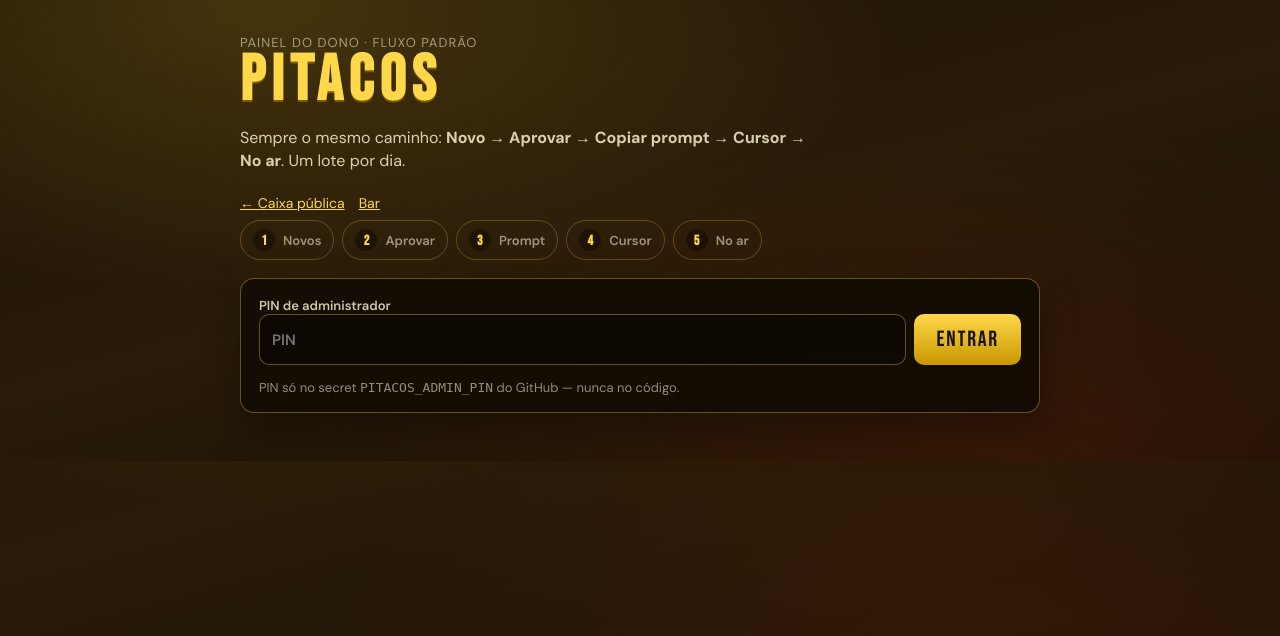
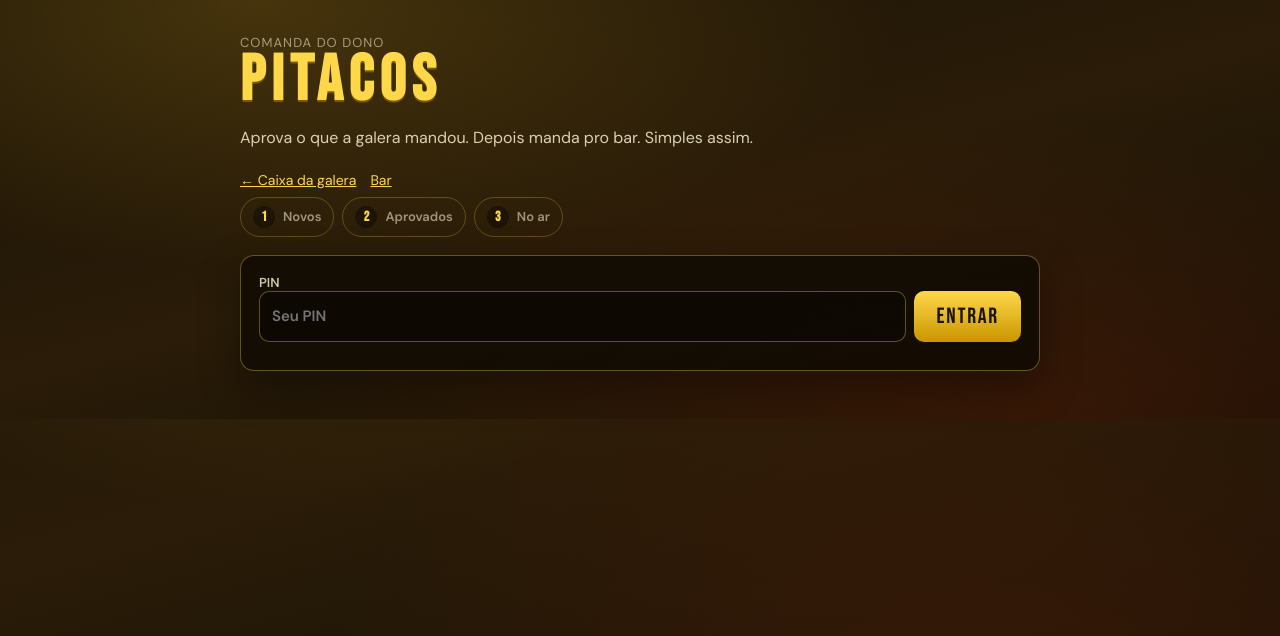
Before and after one commit to dreadpiratejhonatan/amarelinho, a PHP site: page /pitacos/aprovacao.php in a window 1280 px wide. Shown: the top 636 px of the page. Run offline with PHP 8.4, Linux system fonts and the light colour scheme.

Commit message:
Auto-merge cursor PR #16
Three clear steps: Novos → Aprovados (copy day order) → No ar.
Drop Cursor/PR/HostGator jargon from the panel UI.

Co-authored-by: Cursor Agent <cursoragent@cursor.com>
Co-authored-by: Jhonatan <dreadpiratejhonatan@users.noreply.github.com>

```diff
--- a/pitacos/app.js
+++ b/pitacos/app.js
@@ -107,14 +107,18 @@ function wireAdmin() {
     document.querySelectorAll(".pipeline__step").forEach((el) => {
       el.classList.remove("is-active", "is-done");
       const step = el.getAttribute("data-step");
-      if (step === "1" && pending > 0) el.classList.add("is-active");
-      if (step === "1" && pending === 0 && (approved > 0 || shipped > 0)) el.classList.add("is-done");
-      if (step === "2" && pending > 0) el.classList.add("is-active");
-      if (step === "2" && pending === 0 && approved > 0) el.classList.add("is-done");
-      if (step === "3" && approved > 0) el.classList.add("is-active");
-      if (step === "4" && approved > 0) el.classList.add("is-active");
-      if (step === "5" && approved > 0) el.classList.add("is-active");
-      if (step === "5" && approved === 0 && shipped > 0) el.classList.add("is-done");
+      if (step === "1") {
+        if (pending > 0) el.classList.add("is-active");
+        else if (approved > 0 || shipped > 0) el.classList.add("is-done");
+      }
+      if (step === "2") {
+        if (approved > 0) el.classList.add("is-active");
+        else if (shipped > 0 && pending === 0) el.classList.add("is-done");
+      }
+      if (step === "3") {
+        if (approved > 0) el.classList.add("is-active");
+        if (approved === 0 && shipped > 0) el.classList.add("is-done");
+      }
     });
   }
 
@@ -139,10 +143,10 @@ function wireAdmin() {
     const actions = document.createElement("div");
     actions.className = "row-actions";
 
-    const setStatus = (status, label) => {
+    const setStatus = (status, label, primary = false) => {
       const b = document.createElement("button");
       b.type = "button";
-      b.className = status === "approved" || status === "shipped" ? "btn" : "btn btn--ghost";
+      b.className = primary ? "btn" : "btn btn--ghost";
       b.textContent = label;
       b.addEventListener("click", async () => {
         try {
@@ -151,7 +155,7 @@ function wireAdmin() {
             body: { day: t.day, id: t.id, status },
           });
           await refresh(t.day);
-          showMsg(msg, `${t.id} → ${STATUS_LABEL[status] || status}`, true);
+          showMsg(msg, `${STATUS_LABEL[status] || status}.`, true);
         } catch (err) {
           showMsg(msg, err.message, false);
         }
@@ -159,15 +163,12 @@ function wireAdmin() {
       return b;
     };
 
-    // Ações só do próximo passo (fluxo padrão)
     if (mode === "pending") {
-      actions.append(setStatus("approved", "Aprovar"), setStatus("rejected", "Recusar"));
+      actions.append(setStatus("approved", "Aprovar", true), setStatus("rejected", "Recusar"));
     } else if (mode === "approved") {
-      actions.append(setStatus("pending", "Voltar pra novos"));
+      actions.append(setStatus("pending", "Voltar"));
     } else if (mode === "rejected") {
       actions.append(setStatus("pending", "Reabrir"));
-    } else if (mode === "shipped") {
-      /* sem ação — lote fechado */
     }
 
     card.append(head, when, body);
@@ -178,8 +179,8 @@ function wireAdmin() {
   async function refresh(day) {
     const data = await api("list", { day });
     const stats = data.stats || {};
-    statsEl.textContent = `Lote ${data.day} · ${stats.pending || 0} novos · ${stats.approved || 0} aprovados · ${stats.shipped || 0} no ar · ${stats.rejected || 0} recusados`;
-    promptEl.value = data.prompt || "";
+    statsEl.textContent = `${stats.pending || 0} novos · ${stats.approved || 0} aprovados · ${stats.shipped || 0} no ar`;
+    if (promptEl) promptEl.value = data.prompt || "";
     paintPipeline(stats);
 
     const buckets = { pending: [], approved: [], shipped: [], rejected: [] };
@@ -193,13 +194,14 @@ function wireAdmin() {
       if (!el) continue;
       el.innerHTML = "";
       if (!buckets[key].length) {
-        const emptyMsg = {
-          pending: "Nenhum pitaco novo neste dia.",
-          approved: "Nenhum aprovado esperando implementação.",
-          shipped: "Nenhum no ar ainda neste dia.",
-          rejected: "Nenhum recusado.",
-        }[key];
-        el.innerHTML = emptyHtml(emptyMsg);
+        el.innerHTML = emptyHtml(
+          {
+            pending: "Nada novo por enquanto.",
+            approved: "Nenhum aprovado ainda.",
+            shipped: "Ainda não fechou nenhum no ar.",
+            rejected: "Nenhum recusado.",
+          }[key]
+        );
         continue;
       }
       for (const t of buckets[key]) el.appendChild(renderTicket(t, key));
@@ -207,8 +209,10 @@ function wireAdmin() {
 
     const approveAll = document.getElementById("btn-approve-all");
     const shipAll = document.getElementById("btn-ship-all");
+    const copyBtn = document.getElementById("btn-copy-prompt");
     if (approveAll) approveAll.disabled = !(stats.pending > 0);
     if (shipAll) shipAll.disabled = !(stats.approved > 0);
+    if (copyBtn) copyBtn.disabled = !(stats.approved > 0);
   }
 
   async function enterAdmin() {
@@ -232,7 +236,7 @@ function wireAdmin() {
     e.preventDefault();
     try {
       await api("login", { method: "POST", body: { pin: pinForm.pin.value } });
-      showMsg(msg, "Entrou. Siga o fluxo 1 → 5.", true);
+      showMsg(msg, "Entrou.", true);
       await enterAdmin();
     } catch (err) {
       showMsg(msg, err.message || "PIN incorreto", false);
@@ -254,39 +258,42 @@ function wireAdmin() {
         body: { day: daySelect.value },
       });
       await refresh(daySelect.value);
-      showMsg(msg, res.changed ? `${res.changed} pitaco(s) aprovado(s). Vá pro passo 3.` : "Nada novo pra aprovar.", true);
+      showMsg(msg, res.changed ? `${res.changed} aprovado(s). Agora copia o pedido.` : "Nada novo.", true);
     } catch (err) {
       showMsg(msg, err.message, false);
     }
   });
 
   document.getElementById("btn-ship-all")?.addEventListener("click", async () => {
-    if (!confirm("Deploy HostGator já está verde? Isso marca todos os aprovados do dia como No ar.")) {
-      return;
-    }
+    if (!confirm("Já tá no site? Isso marca os aprovados do dia como no ar.")) return;
     try {
       const res = await api("ship_approved", {
         method: "POST",
         body: { day: daySelect.value },
       });
       await refresh(daySelect.value);
-      showMsg(msg, res.changed ? `Lote fechado: ${res.changed} no ar.` : "Nenhum aprovado pra marcar.", true);
+      showMsg(msg, res.changed ? `Fechado: ${res.changed} no ar.` : "Nada pra marcar.", true);
     } catch (err) {
       showMsg(msg, err.message, false);
     }
   });
 
   document.getElementById("btn-copy-prompt")?.addEventListener("click", async () => {
-    if (!promptEl.value.trim() || promptEl.value.includes("Nenhum pitaco aprovado")) {
-      showMsg(msg, "Aprove pelo menos um pitaco antes de copiar o prompt.", false);
+    const text = promptEl?.value?.trim() || "";
+    if (!text || text.includes("Nenhum pitaco aprovado")) {
+      showMsg(msg, "Aprova pelo menos um pitaco antes.", false);
       return;
     }
     try {
-      await navigator.clipboard.writeText(promptEl.value);
-      showMsg(msg, "Prompt copiado. Cole no Cursor (passo 4). Depois do deploy verde, passo 5.", true);
+      await navigator.clipboard.writeText(text);
+      showMsg(msg, "Pedido copiado. Cola no Cursor e manda implementar.", true);
     } catch {
-      promptEl.select();
-      showMsg(msg, "Selecione o texto e copie (Ctrl/Cmd+C).", false);
+      if (promptEl) {
+        promptEl.hidden = false;
+        promptEl.focus();
+        promptEl.select();
+      }
+      showMsg(msg, "Copia o texto selecionado (Ctrl/Cmd+C).", false);
     }
   });
 
@@ -301,9 +308,7 @@ function wireAdmin() {
 
   api("days")
     .then(() => enterAdmin())
-    .catch(() => {
-      /* precisa login */
-    });
+    .catch(() => {});
 }
 
 wirePublicForm();
--- a/pitacos/aprovacao.php
+++ b/pitacos/aprovacao.php
@@ -9,7 +9,7 @@ require __DIR__ . '/lib.php';
   <meta name="viewport" content="width=device-width, initial-scale=1, viewport-fit=cover" />
   <meta name="theme-color" content="#c9a000" />
   <meta name="robots" content="noindex" />
-  <title>Fluxo de pitacos — Amarelinho</title>
+  <title>Aprovar pitacos — Amarelinho</title>
   <link rel="preconnect" href="https://fonts.googleapis.com" />
   <link rel="preconnect" href="https://fonts.gstatic.com" crossorigin />
   <link href="https://fonts.googleapis.com/css2?family=Bebas+Neue&family=DM+Sans:wght@400;500;600;700&display=swap" rel="stylesheet" />
@@ -17,37 +17,31 @@ require __DIR__ . '/lib.php';
 </head>
 <body>
   <main class="wrap wrap--admin">
-    <p class="kicker">Painel do dono · fluxo padrão</p>
+    <p class="kicker">Comanda do dono</p>
     <h1 class="brand">PITACOS</h1>
-    <p class="lead">
-      Sempre o mesmo caminho: <strong>Novo → Aprovar → Copiar prompt → Cursor → No ar</strong>.
-      Um lote por dia.
-    </p>
+    <p class="lead">Aprova o que a galera mandou. Depois manda pro bar. Simples assim.</p>
 
     <nav class="nav">
-      <a href="./">← Caixa pública</a>
+      <a href="./">← Caixa da galera</a>
       <a href="../">Bar</a>
     </nav>
 
-    <ol class="pipeline" aria-label="Fluxo padrão">
+    <ol class="pipeline" aria-label="Fluxo">
       <li class="pipeline__step" data-step="1"><span>1</span> Novos</li>
-      <li class="pipeline__step" data-step="2"><span>2</span> Aprovar</li>
-      <li class="pipeline__step" data-step="3"><span>3</span> Prompt</li>
-      <li class="pipeline__step" data-step="4"><span>4</span> Cursor</li>
-      <li class="pipeline__step" data-step="5"><span>5</span> No ar</li>
+      <li class="pipeline__step" data-step="2"><span>2</span> Aprovados</li>
+      <li class="pipeline__step" data-step="3"><span>3</span> No ar</li>
     </ol>
 
     <section class="card" id="login-card">
       <form id="pin-form">
         <label>
-          PIN de administrador
+          PIN
           <div class="pin-row">
-            <input name="pin" type="password" required autocomplete="current-password" placeholder="PIN" />
+            <input name="pin" type="password" required autocomplete="current-password" placeholder="Seu PIN" />
             <button class="btn" type="submit">Entrar</button>
           </div>
         </label>
       </form>
-      <p class="meta">PIN só no secret <code>PITACOS_ADMIN_PIN</code> do GitHub — nunca no código.</p>
       <div id="admin-msg" class="msg" role="status"></div>
     </section>
 
@@ -55,7 +49,7 @@ require __DIR__ . '/lib.php';
       <div class="card">
         <div class="toolbar">
           <label style="margin:0">
-            Lote do dia
+            Dia
             <select id="day-select"></select>
           </label>
           <button type="button" class="btn btn--ghost" id="btn-refresh">Atualizar</button>
@@ -64,43 +58,30 @@ require __DIR__ . '/lib.php';
         <p id="day-stats" class="meta meta--stats"></p>
       </div>
 
-      <!-- 1 · Novos -->
-      <section class="card flow-card" data-flow="1">
+      <section class="card flow-card">
         <h2 class="day-title">1 · Novos</h2>
-        <p class="flow-help">Pitacos que a galera mandou. Aprove ou recuse.</p>
-        <div class="row-actions" id="pending-actions">
-          <button type="button" class="btn" id="btn-approve-all">Aprovar todos os novos</button>
+        <p class="flow-help">O que chegou pra você olhar.</p>
+        <div class="row-actions">
+          <button type="button" class="btn" id="btn-approve-all">Aprovar todos</button>
         </div>
         <div id="list-pending" class="ticket-list"></div>
       </section>
 
-      <!-- 2 · Aprovados + 3 · Prompt -->
-      <section class="card flow-card" data-flow="2">
-        <h2 class="day-title">2 · Aprovados · 3 · Prompt do lote</h2>
-        <p class="flow-help">Só os aprovados entram no prompt. Copie e cole no Cursor Agent.</p>
+      <section class="card flow-card">
+        <h2 class="day-title">2 · Aprovados</h2>
+        <p class="flow-help">Esses vão pro bar. Copia o pedido e manda no Cursor.</p>
         <div id="list-approved" class="ticket-list"></div>
-        <textarea id="day-prompt" class="prompt-box" readonly placeholder="Aprove pelo menos um pitaco pra gerar o prompt…"></textarea>
+        <textarea id="day-prompt" class="prompt-box" hidden readonly aria-hidden="true"></textarea>
         <div class="row-actions">
-          <button type="button" class="btn" id="btn-copy-prompt">3 · Copiar prompt do lote</button>
+          <button type="button" class="btn" id="btn-copy-prompt">Copiar pedido do dia</button>
         </div>
       </section>
 
-      <!-- 4 · Cursor -->
-      <section class="card flow-card" data-flow="4">
-        <h2 class="day-title">4 · Cursor Agent</h2>
-        <ol class="flow-olist">
-          <li>Cole o prompt num agente Cursor (cloud/mobile).</li>
-          <li>Espere o PR <code>cursor/*</code> → auto-merge em <code>develop</code>.</li>
-          <li>Espere o Action <strong>Deploy HostGator</strong> ficar verde.</li>
-        </ol>
-      </section>
-
-      <!-- 5 · No ar -->
-      <section class="card flow-card" data-flow="5">
-        <h2 class="day-title">5 · No ar</h2>
-        <p class="flow-help">Deploy verde? Feche o lote. Os aprovados viram “No ar”.</p>
+      <section class="card flow-card">
+        <h2 class="day-title">3 · No ar</h2>
+        <p class="flow-help">Já tá no site? Fecha a comanda do dia.</p>
         <div class="row-actions">
-          <button type="button" class="btn" id="btn-ship-all">Marcar lote no ar</button>
+          <button type="button" class="btn" id="btn-ship-all">Marcar como no ar</button>
         </div>
         <div id="list-shipped" class="ticket-list"></div>
       </section>
```
Also changed, not shown: docs/PITACOS.md (+13 -20 lines), pitacos/README.md.
